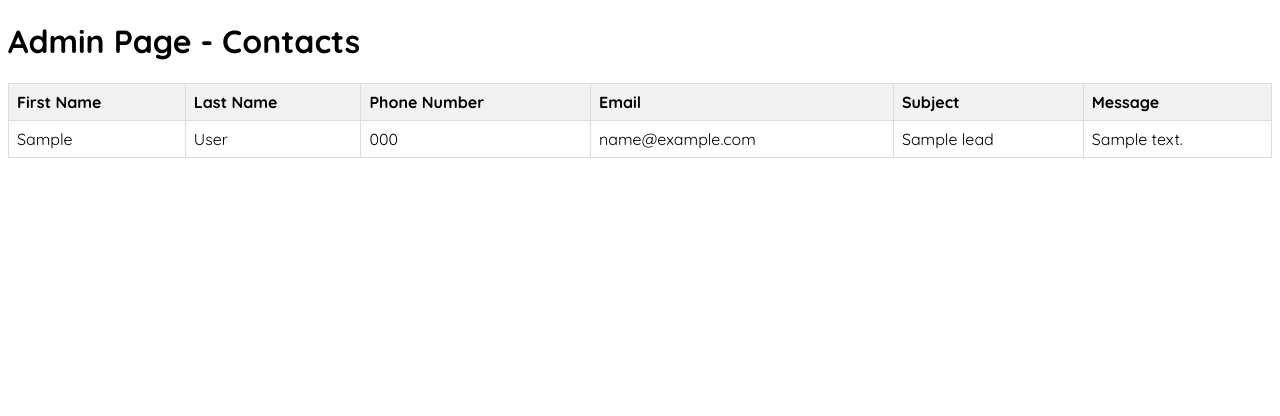
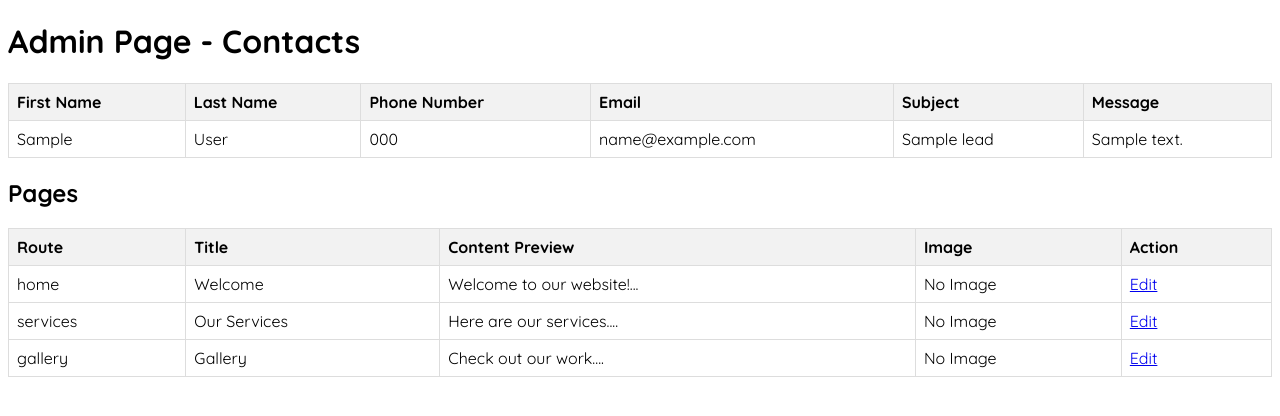
Before and after one commit to kiljoy001/Static_Pages, a Flask app: page /admin in a window 1280 px wide. Shown: the top 416 px of the page. Run offline with Flask 3, Linux system fonts and the light colour scheme; tables that the repository leaves empty hold one stand-in row (values such as "Sample post").

Commit message:
feat: admin page to update browsable pages
- Add `Page` model and database table.
- Update `DatabaseOperation` to handle `pages` table (CRUD operations).
- Update `app.py` to seed default pages and serve dynamic content for `/`, `/services`, and `/gallery`.
- Add `/admin/edit_page/<route>` to allow editing page title, content, and image.
- Create `templates/edit_page.html` and update `templates/admin.html` to include page management.
- Update `templates/index.html`, `templates/services.html`, `templates/gallery.html` to display dynamic content.
- Add tests for `Page` model and database operations.

```diff
--- a/app.py
+++ b/app.py
@@ -1,13 +1,26 @@
 """
 This module is the main web app loop
 """
-from flask import Flask, render_template, request
+import os
+from werkzeug.utils import secure_filename
+from flask import Flask, render_template, request, redirect, url_for
 from src.database.database import DatabaseOperation
+from src.page import Page
 
 app = Flask(__name__)
+app.config['UPLOAD_FOLDER'] = 'static/uploads'
 database = DatabaseOperation("contacts.db")
 database.create_leads_table("leads")
 database.create_appointment_table("appointments")
+database.create_pages_table("pages")
+
+# Seed default pages if they don't exist
+if not database.get_page_by_route("home"):
+    database.insert_page(Page(route="home", title="Welcome", content="Welcome to our website!"))
+if not database.get_page_by_route("services"):
+    database.insert_page(Page(route="services", title="Our Services", content="Here are our services."))
+if not database.get_page_by_route("gallery"):
+    database.insert_page(Page(route="gallery", title="Gallery", content="Check out our work."))
 
 
 @app.route("/")
@@ -16,7 +29,27 @@ def home():
     Returns index template located in templates folder
     @return: str
     """
-    return render_template("index.html")
+    page = database.get_page_by_route("home")
+    return render_template("index.html", page=page)
+
+@app.route("/services")
+def services():
+    """
+    Returns services template
+    @return: str
+    """
+    page = database.get_page_by_route("services")
+    return render_template("services.html", page=page)
+
+
+@app.route("/gallery")
+def gallery():
+    """
+    Returns gallery template
+    @return: str
+    """
+    page = database.get_page_by_route("gallery")
+    return render_template("gallery.html", page=page)
 
 
 @app.route("/ContactMe", methods=["GET", "POST"])
@@ -37,11 +70,40 @@ def contact_me():
 @app.route("/admin")
 def admin():
     """
-    Returns admin page template with all contacts
+    Returns admin page template with all contacts and pages
     @return:
     """
     contacts = database.get_all_contacts()
-    return render_template("admin.html", contacts=contacts)
+    pages = database.get_all_pages()
+    return render_template("admin.html", contacts=contacts, pages=pages)
+
+
+@app.route("/admin/edit_page/<route>", methods=["GET", "POST"])
+def edit_page(route):
+    """
+    Edit a page
+    """
+    page = database.get_page_by_route(route)
+    if not page:
+        return "Page not found", 404
+
+    if request.method == "POST":
+        title = request.form.get("title")
+        content = request.form.get("content")
+        image = request.files.get("image")
+        image_url = page.image_url
+
+        if image and image.filename:
+            filename = secure_filename(image.filename)
+            filepath = os.path.join(app.config['UPLOAD_FOLDER'], filename)
+            image.save(filepath)
+            image_url = url_for('static', filename=f'uploads/{filename}')
+
+        updated_page = Page(route=route, title=title, content=content, image_url=image_url)
+        database.update_page(updated_page)
+        return redirect(url_for('admin'))
+
+    return render_template("edit_page.html", page=page)
 
 
 if __name__ == "__main__":
--- a/src/database/database.py
+++ b/src/database/database.py
@@ -5,6 +5,7 @@ import sqlite3
 import logging
 from datetime import datetime
 from src.appointment import Appointment
+from src.page import Page
 
 DB_NAME_FILENAME = "data.db"
 DB_TABLE_NAME = "leads"
@@ -113,6 +114,28 @@ class DatabaseOperation:
             logging.error("Unable to create database table %s. %s", db_table_name, error)
             return False
 
+    def create_pages_table(self, db_table_name: str) -> bool:
+        """
+        Creates a new table for pages
+        @param db_table_name: name of the new table
+        @return: bool
+        """
+        try:
+            self.connection.execute(
+                f"create table if not exists {db_table_name}("
+                "id INTEGER PRIMARY KEY,"
+                "route TEXT UNIQUE NOT NULL,"
+                "title TEXT NOT NULL,"
+                "content TEXT NOT NULL,"
+                "image_url TEXT)"
+            )
+            self.connection.commit()
+            logging.info("Database table %s was created", db_table_name)
+            return True
+        except sqlite3.Error as error:
+            logging.error("Unable to create database table %s. %s", db_table_name, error)
+            return False
+
     def insert_appointment(self, appointment: Appointment) -> bool:
         """
         Inserts appointment into appointments table
@@ -176,6 +199,83 @@ class DatabaseOperation:
             return appointments
         except sqlite3.Error as error:
             logging.error("Appointments not found. Error: %s", error)
+            return []
+
+    def insert_page(self, page: Page) -> bool:
+        """
+        Inserts page into pages table
+        @param page: Page object
+        @return: bool
+        """
+        try:
+            self.connection.execute(
+                "INSERT INTO pages (route, title, content, image_url)"
+                "VALUES (?, ?, ?, ?)",
+                (page.route, page.title, page.content, page.image_url),
+            )
+            self.connection.commit()
+            logging.info("Page inserted into database")
+            return True
+        except sqlite3.Error as error:
+            logging.error("Page insertion failed :(\n%s", error)
+            return False
+
+    def update_page(self, page: Page) -> bool:
+        """
+        Updates page in pages table
+        @param page: Page object
+        @return: bool
+        """
+        try:
+            cursor = self.connection.execute(
+                "UPDATE pages SET title = ?, content = ?, image_url = ? WHERE route = ?",
+                (page.title, page.content, page.image_url, page.route),
+            )
+            self.connection.commit()
+            if cursor.rowcount == 0:
+                logging.warning("No page found with route: %s", page.route)
+                return False
+            logging.info("Page %s has been updated.", page.route)
+            return True
+        except sqlite3.Error as error:
+            logging.error("Page update failed :(\n%s", error)
+            return False
+
+    def get_page_by_route(self, route: str) -> Page | None:
+        """
+        Returns page by route
+        @param route: route string
+        @return: Page object or None
+        """
+        try:
+            fetch = self.connection.execute(
+                "select route, title, content, image_url from pages where route = ?",
+                (route,)
+            )
+            row = fetch.fetchone()
+            if row:
+                return Page(route=row[0], title=row[1], content=row[2], image_url=row[3])
+            logging.warning("Page %s not found", route)
+            return None
+        except sqlite3.Error as error:
+            logging.error("Page lookup failed. Error: %s", error)
+            return None
+
+    def get_all_pages(self) -> list[Page]:
+        """
+        Returns all pages
+        @return: list of Page objects
+        """
+        try:
+            fetch = self.connection.execute("select route, title, content, image_url from pages")
+            returned_data = fetch.fetchall()
+            pages = []
+            for row in returned_data:
+                pages.append(Page(route=row[0], title=row[1], content=row[2], image_url=row[3]))
+            logging.info("All pages were found")
+            return pages
+        except sqlite3.Error as error:
+            logging.error("Pages were not found. Error: %s", error)
             return []
 
     def insert_contact_data(self, data: dict) -> bool:
--- /dev/null
+++ b/src/page.py
@@ -0,0 +1,14 @@
+class Page:
+    def __init__(self, route: str, title: str, content: str, image_url: str = ""):
+        self.route = route
+        self.title = title
+        self.content = content
+        self.image_url = image_url
+
+    def __eq__(self, other):
+        if not isinstance(other, Page):
+            return False
+        return (self.route == other.route and
+                self.title == other.title and
+                self.content == other.content and
+                self.image_url == other.image_url)
--- a/templates/admin.html
+++ b/templates/admin.html
@@ -45,5 +45,35 @@
             {% endfor %}
         </tbody>
     </table>
+
+    <h2>Pages</h2>
+    <table>
+        <thead>
+            <tr>
+                <th>Route</th>
+                <th>Title</th>
+                <th>Content Preview</th>
+                <th>Image</th>
+                <th>Action</th>
+            </tr>
+        </thead>
+        <tbody>
+            {% for page in pages %}
+            <tr>
+                <td>{{ page.route }}</td>
+                <td>{{ page.title }}</td>
+                <td>{{ page.content[:50] }}...</td>
+                <td>
+                    {% if page.image_url %}
+                    <img src="{{ page.image_url }}" alt="Image" style="max-width: 50px; max-height: 50px;">
+                    {% else %}
+                    No Image
+                    {% endif %}
+                </td>
+                <td><a href="/admin/edit_page/{{ page.route }}">Edit</a></td>
+            </tr>
+            {% endfor %}
+        </tbody>
+    </table>
 </body>
 </html>
```
Also changed, not shown: templates/edit_page.html (added, +49 -0 lines), templates/gallery.html (+6 -2 lines), templates/index.html (+6 -2 lines), templates/services.html (+6 -2 lines), tests/database_mock.py (+8 -0 lines), tests/db_test.py (+41 -0 lines), tests/test_page.py (added, +23 -0 lines).
